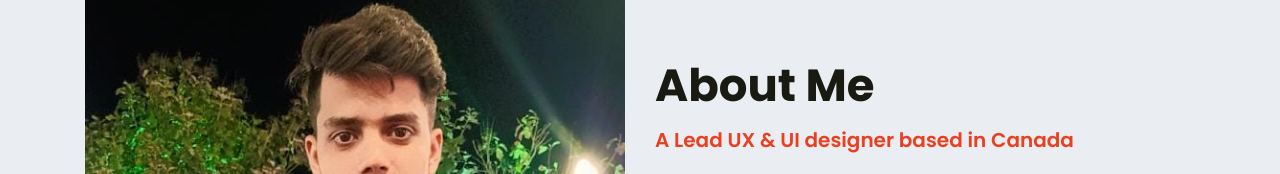
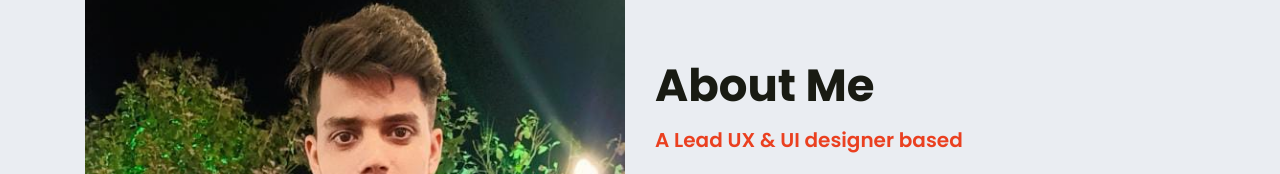
Before and after one commit to Shriyut1234/portfolio, a plain HTML site: page Index.html in a window 1280 px wide. Shown: the part 980-1154 px from the top of the page. Drawn offline with Linux system fonts and the light colour scheme; a script that the page names is missing.

Commit message:
Update Index.html

```diff
--- a/Index.html
+++ b/Index.html
@@ -118,7 +118,7 @@
 						<div class="col-lg-6">
 							<div class="about-text go-to">
 								<h3 class="dark-color">About Me</h3>
-								<h6 class="theme-color lead">A Lead UX & UI designer based in Canada</h6>
+								<h6 class="theme-color lead">A Lead UX & UI designer based</h6>
 
 								<p style="text-align:justify;">Hi, I am <mark>Shriyut Tiwari</mark>, and I am passionate about web development with expertise in ASP.NET. With a deep love for coding and an interest in building robust, user-friendly web applications, I have honed my skills over the years to become a proficient ASP.NET developer.</p>
 								<h4 class="dark-color">My Journey</h4>
```
